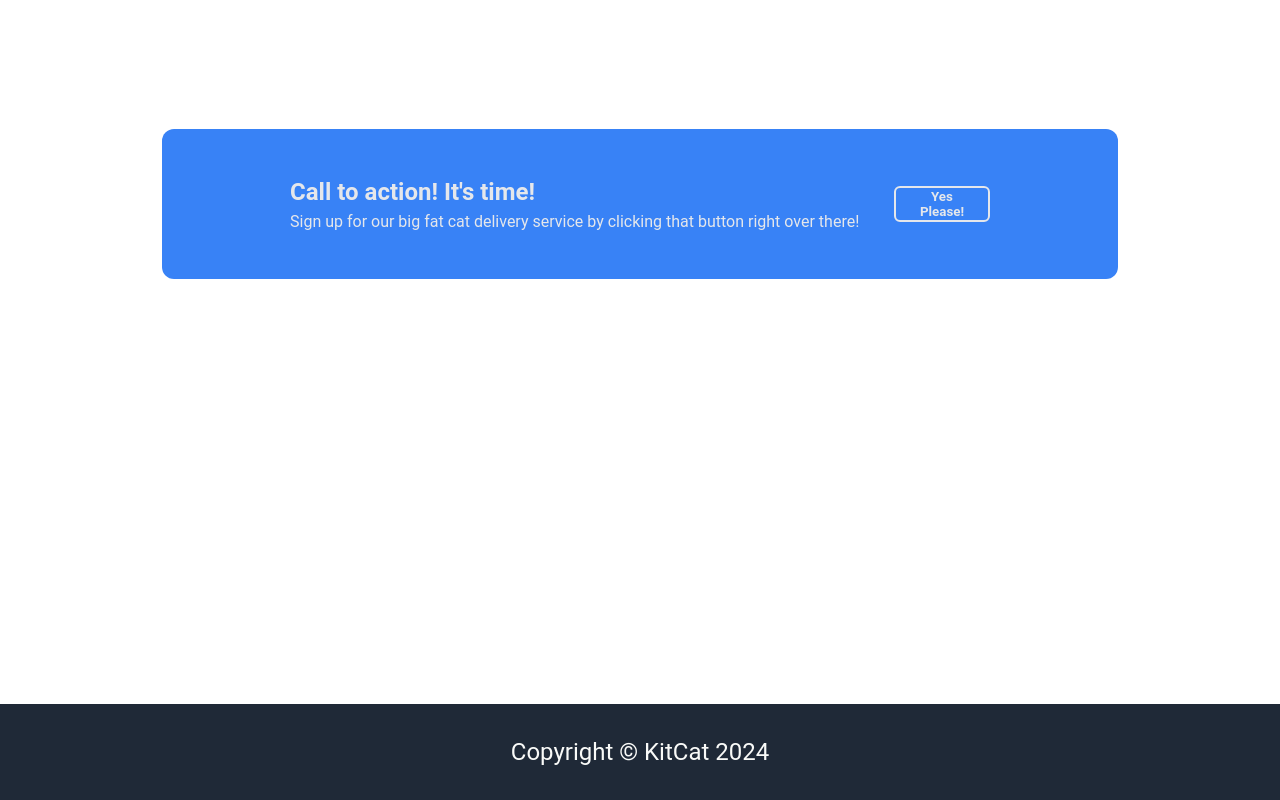
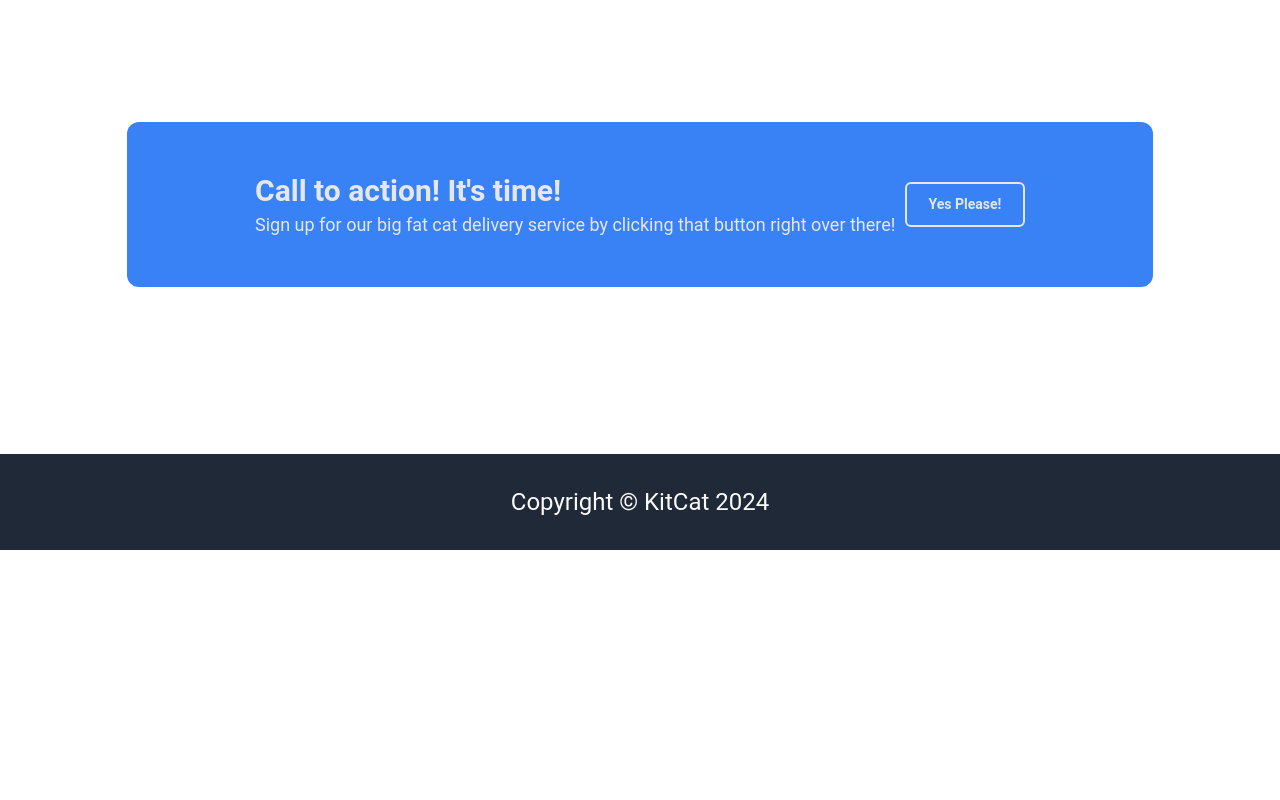
Before and after one commit to KitCatMeowy/odin-landing-page, a plain HTML site: page index.html in a window 1280 px wide. Shown: the part 1846-2646 px from the top of the page. After the commit the page ends 2396 px from the top, so only its background shows below. Drawn offline with Linux system fonts and the light colour scheme.

Commit message:
Modify "Call to Action" section

```diff
--- a/styles.css
+++ b/styles.css
@@ -175,8 +175,8 @@ li p {
     background-color: #3882F6;
     justify-content: space-between;
     align-items: center;
-    width: 700px;
-    height: 150px;
+    width: 770px;
+    height: 165px;
     padding: 0px 128px;
     border-radius: 12px;
 }
@@ -189,27 +189,38 @@ li p {
 
 .cta-title {
     font-weight: bold;
-    font-size: 24px;
+    font-size: 30px;
     margin-bottom: 6px;
 }
 
+.cta-subtext {
+    font-size: 18px;
+}
+
 .sign-up-button {
-    width: auto;
-    height: 36px;
-    width: 96px;
+    display: flex;
+    height: 45px;
+    width: 120px;
     border: #E5E7EB solid 2px;
     color: #E5E7EB;
     background-color: #3882F6;
     border-radius: 6px;
     padding: 0px 12px;
     font-weight: bold;
+    font-size: 14px;
+    align-items: center;
+    justify-content: center;
+}
+
+.sign-up-button:active {
+    transform: scale(0.98);
+    box-shadow: 3px 2px 22px 1px rgba(0, 0, 0, 0.24);
 }
 
 footer {
   background-color: #1F2937;
   color: #F9FAF8;
   font-size: 24px;
-  margin-top: 250px;
   display: flex;
   align-items: center;
   justify-content: center;
```
